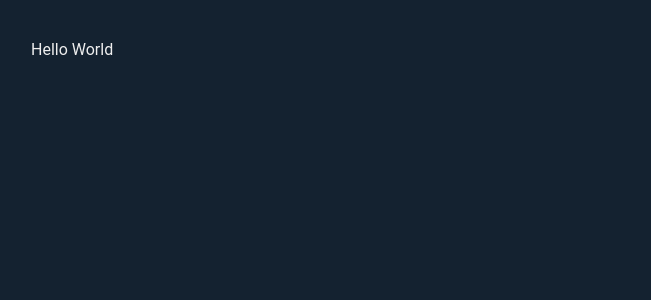
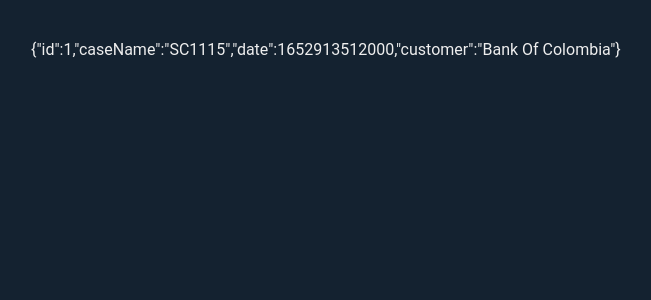
Before and after one commit to sunshavit/logproject, a React (Vite) app: page /1 in a window 1280 px wide. Shown: the top 300 px of the page, without its empty margins (9-660 px from the left). Built offline with nearby package versions, Linux system fonts and the light colour scheme.

Commit message:
add case page

```diff
--- a/src/App.jsx
+++ b/src/App.jsx
@@ -1,10 +1,25 @@
+import { useEffect, createContext, useState } from 'react';
 import { RouterProvider } from 'react-router-dom';
 import { router } from './router';
+import { getCasesRows } from './services';
+
+export const AppContext = createContext({
+  casesRows: { isLoading: true, data: null }
+})
 
 // Fetching data will be here at the top level component
 function App() {
+  const [casesRows, setCasesRows] = useState({ isLoading: true, data: null })
+
+  useEffect(() => {
+    getCasesRows()
+    .then(rows => setCasesRows({ isLoading: false, data: rows }))
+  }, []);
+
   return (
-    <RouterProvider router={router} />
+    <AppContext.Provider value={{ casesRows }}>
+      <RouterProvider router={router} />
+    </AppContext.Provider>
   );
 }
 
--- a/src/components/CaseTable/CaseTable.jsx
+++ b/src/components/CaseTable/CaseTable.jsx
@@ -1,8 +1,9 @@
-import React from "react";
+import React, { useContext } from "react";
 import { DataGrid } from "@mui/x-data-grid";
 import { TableWrapper } from "./CaseTable.style";
-import { Navigate } from "react-router-dom";
+import { useNavigate } from "react-router-dom";
 import Box from "@mui/material/Box";
+import { AppContext } from "../../App";
 
 const columns = [
   { field: "id", headerName: "ID", width: 90, sortable: false },
@@ -29,38 +30,15 @@ const columns = [
   },
 ];
 
-const rows = [
-  {
-    id: 1,
-    caseName: "SC1115",
-    date: 1652913512000,
-    customer: "Bank Of Colombia",
-  },
-  { id: 2, caseName: "SC1455", date: 1670333912000, customer: "Tiger Lili" },
-  { id: 3, caseName: "SC7785", date: 1670506712000, customer: "Mitzi" },
-  { id: 4, caseName: "SC9652", date: 1655566712000, customer: "Amazon" },
-  { id: 5, caseName: "SC8456", date: 1660837112000, customer: "Nit LTD" },
-  { id: 6, caseName: "SC9652", date: 1645223912000, customer: "Sun RobotiSC" },
-  { id: 7, caseName: "SC5565", date: 1652913512000, customer: "Adon Menashe" },
-  {
-    id: 8,
-    caseName: "SC2223",
-    date: 1652913512000,
-    customer: "SuperX Software",
-  },
-  {
-    id: 9,
-    caseName: "SC5696",
-    date: 1652913512000,
-    customer: "Yoni Boston Hadati",
-  },
-];
+const CaseTable = () => {
+  const { casesRows } = useContext(AppContext);
+  const navigate = useNavigate();
 
-const CaseTable = () => {
   const handleEvent = (params) => {
-    console.log("/" + params.id, redirect);
-    <Navigate to={`/${params.id}`} />;
+    navigate(`/${params.id}`);
   };
+
+  if (casesRows.isLoading) return <h3>Loading...</h3>
 
   return (
     <TableWrapper>
@@ -75,7 +53,7 @@ const CaseTable = () => {
         }}
       >
         <DataGrid
-          rows={rows}
+          rows={casesRows.data}
           columns={columns}
           pageSize={9}
           rowsPerPageOptions={[9]}
--- a/src/pages/CasePage/CasePage.jsx
+++ b/src/pages/CasePage/CasePage.jsx
@@ -1,3 +1,16 @@
+import { useContext } from 'react';
+import { useParams } from 'react-router-dom';
+import { AppContext } from '../../App';
+
+
 export function CasePage() {
-    return <div>Hello World</div>
+    const { casesRows } = useContext(AppContext);
+    const { caseId } = useParams();
+
+    if (!casesRows.data) return <h3>Loading...</h3>
+    const row = casesRows.data.find(row => row.id === parseInt(caseId));
+    console.log(row);
+    return <div>
+        {JSON.stringify(row)}
+    </div>
 }
--- /dev/null
+++ b/src/services/index.js
@@ -0,0 +1,32 @@
+const rows = [
+  {
+    id: 1,
+    caseName: "SC1115",
+    date: 1652913512000,
+    customer: "Bank Of Colombia",
+  },
+  { id: 2, caseName: "SC1455", date: 1670333912000, customer: "Tiger Lili" },
+  { id: 3, caseName: "SC7785", date: 1670506712000, customer: "Mitzi" },
+  { id: 4, caseName: "SC9652", date: 1655566712000, customer: "Amazon" },
+  { id: 5, caseName: "SC8456", date: 1660837112000, customer: "Nit LTD" },
+  { id: 6, caseName: "SC9652", date: 1645223912000, customer: "Sun RobotiSC" },
+  { id: 7, caseName: "SC5565", date: 1652913512000, customer: "Adon Menashe" },
+  {
+    id: 8,
+    caseName: "SC2223",
+    date: 1652913512000,
+    customer: "SuperX Software",
+  },
+  {
+    id: 9,
+    caseName: "SC5696",
+    date: 1652913512000,
+    customer: "Yoni Boston Hadati",
+  },
+];
+
+export function getCasesRows() {
+  return new Promise((resolve) => {
+    setTimeout(() => resolve(rows), 1000);
+  });
+}
```
Also changed, not shown: src/router.jsx (+9 -9 lines).
